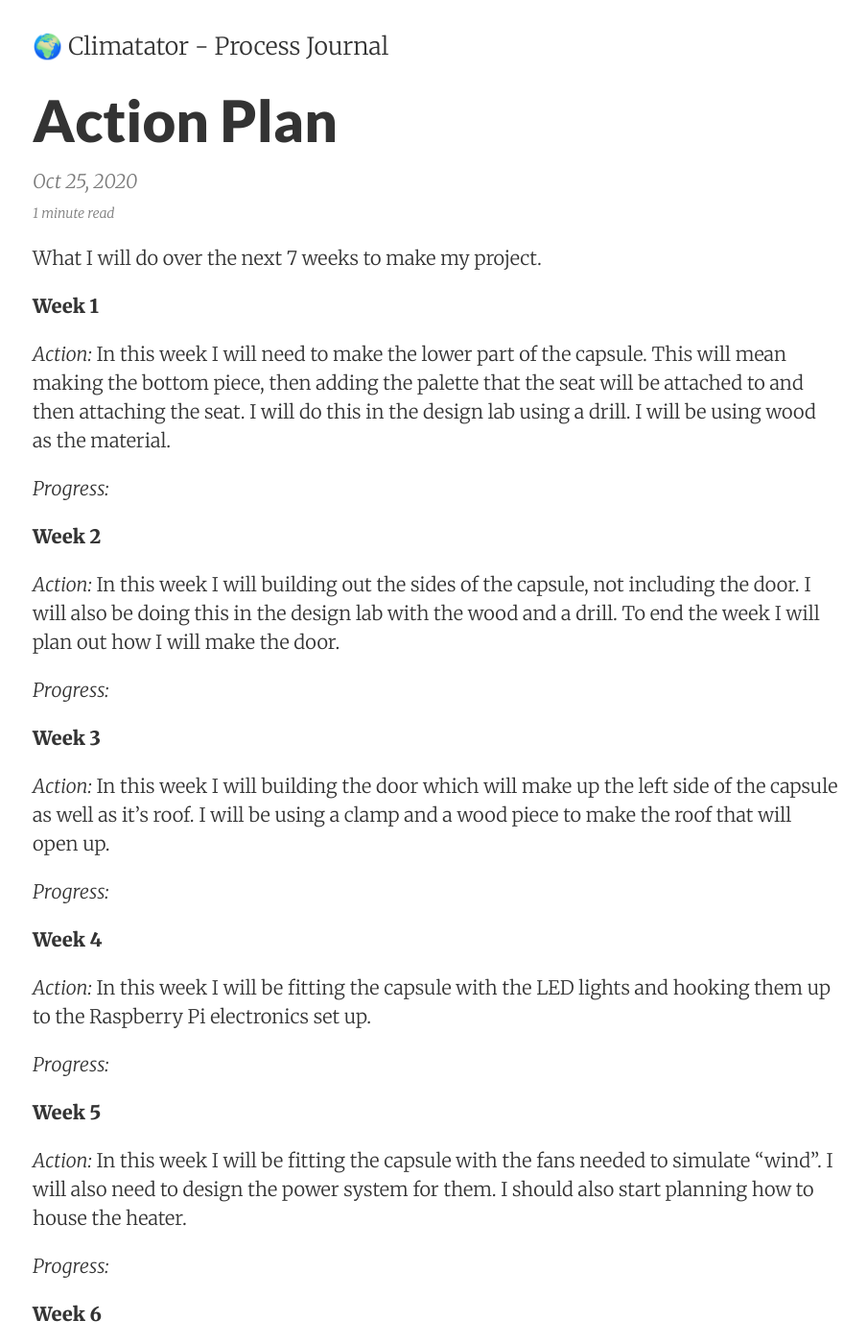
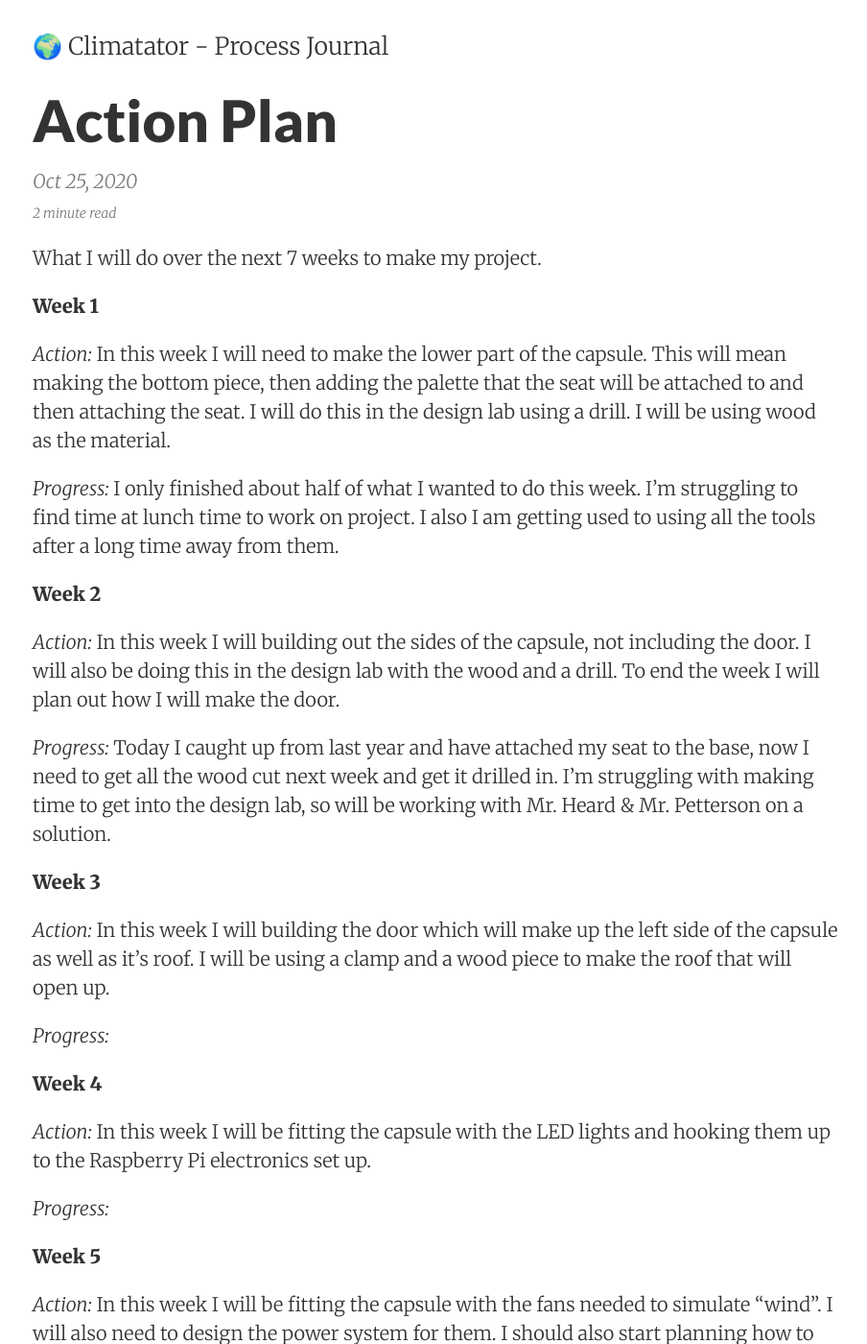
Before and after one commit to sampoder/climatator, a Jekyll site: the page built from journal/_posts/2020-10-25-action-plan.md, in a window 1280 px wide and 1400 px high. Shown: the whole window at 96% size, without its empty margins (186-1090 px from the left). Built offline with Jekyll 4.4.1, drawn with Linux system fonts in a browser that asks for light colours.

Commit message:
Update 2020-10-25-action-plan.md

```diff
--- a/journal/_posts/2020-10-25-action-plan.md
+++ b/journal/_posts/2020-10-25-action-plan.md
@@ -11,13 +11,13 @@ What I will do over the next 7 weeks to make my project.
 
 _Action:_ In this week I will need to make the lower part of the capsule. This will mean making the bottom piece, then adding the palette that the seat will be attached to and then attaching the seat. I will do this in the design lab using a drill. I will be using wood as the material.
 
-_Progress:_
+_Progress:_ I only finished about half of what I wanted to do this week. I'm struggling to find time at lunch time to work on project. I also I am getting used to using all the tools after a long time away from them.
 
 **Week 2**
 
 _Action:_ In this week I will building out the sides of the capsule, not including the door. I will also be doing this in the design lab with the wood and a drill. To end the week I will plan out how I will make the door.
 
-_Progress:_
+_Progress:_ Today I caught up from last year and have attached my seat to the base, now I need to get all the wood cut next week and get it drilled in. I'm struggling with making time to get into the design lab, so will be working with Mr. Heard & Mr. Petterson on a solution.
 
 **Week 3**
 
```
